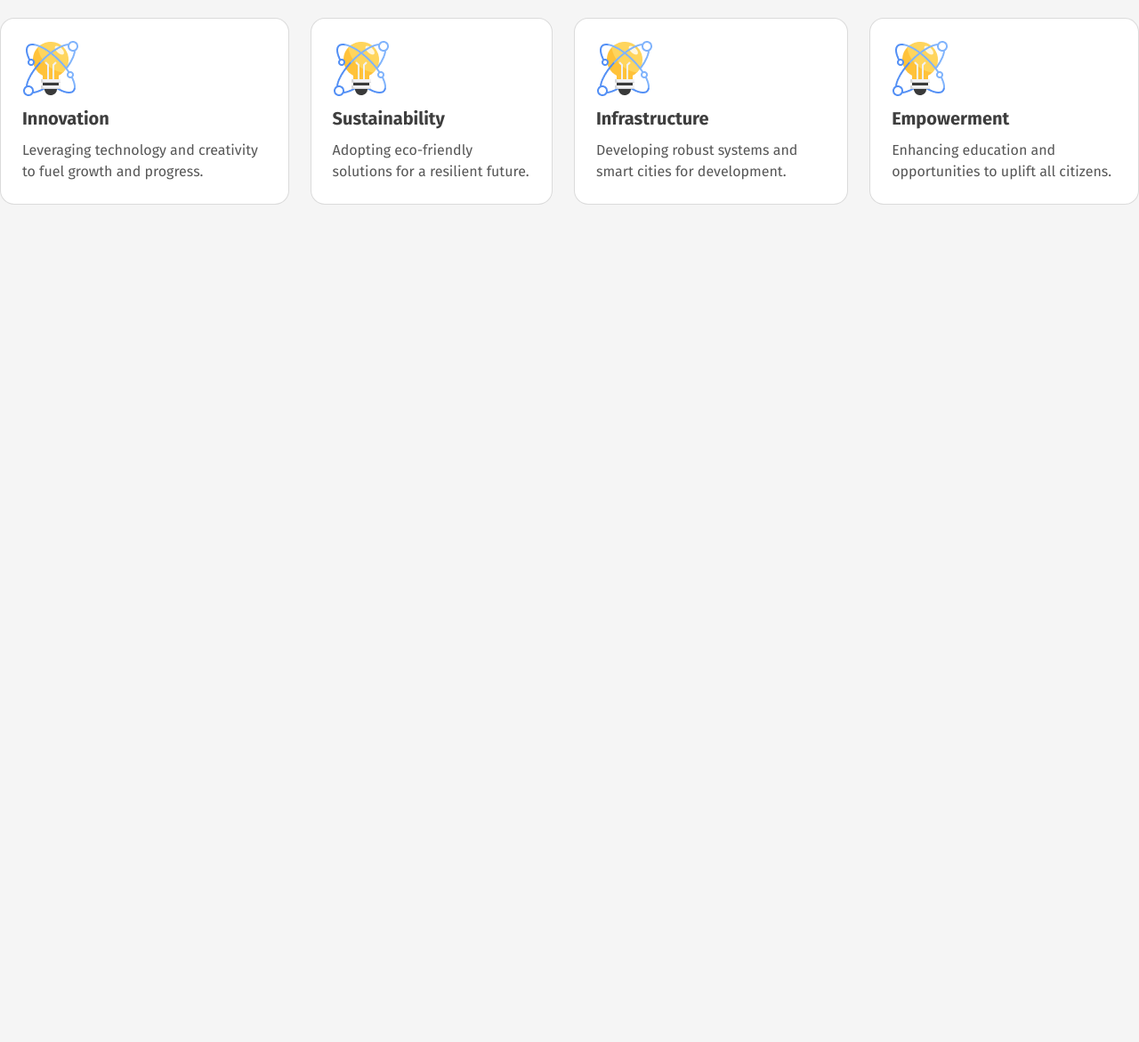
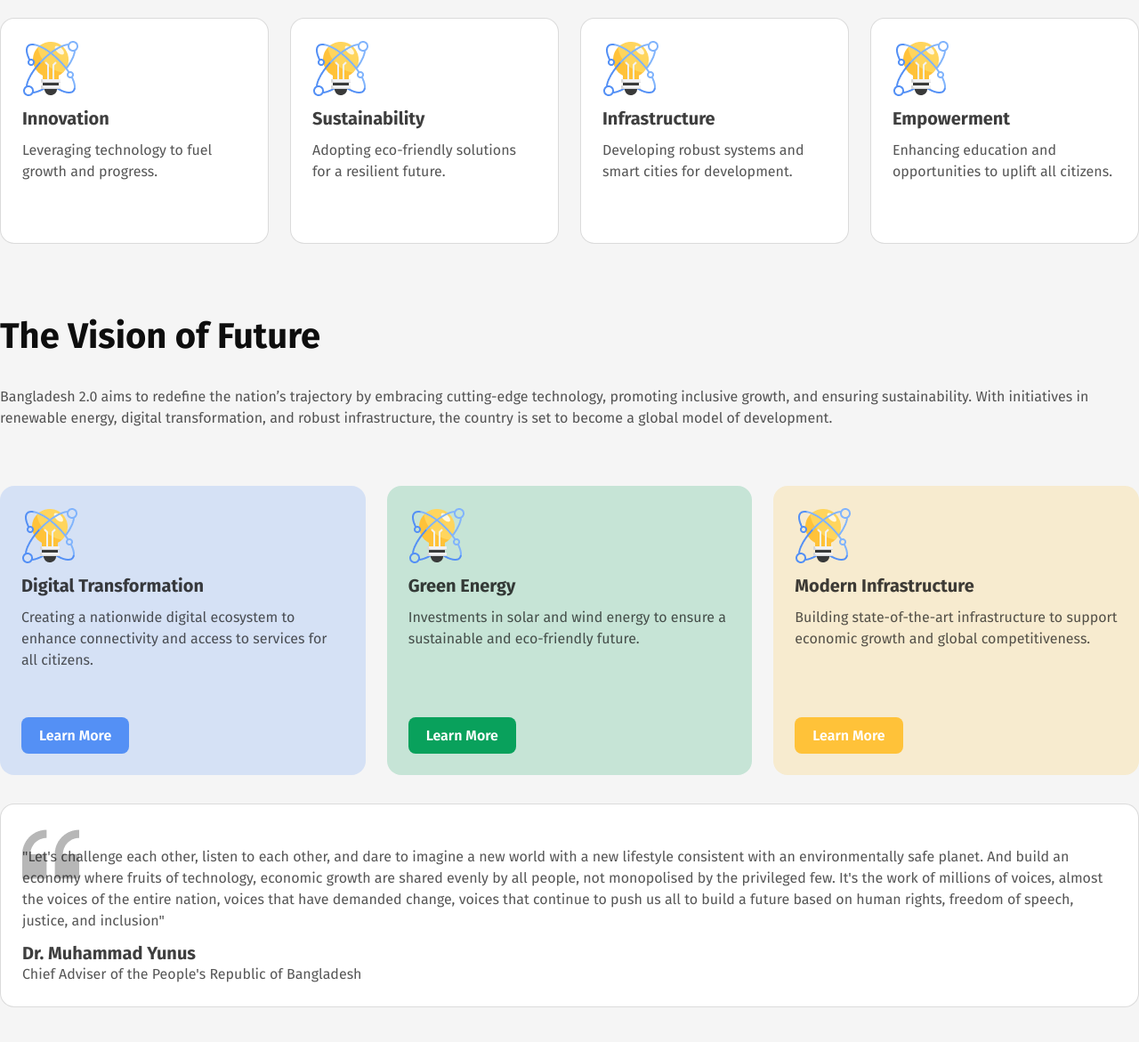
Before and after one commit to abdullahilbaki/Bangladesh-2.0, a plain HTML site: page index.html in a window 1280 px wide. Shown: the part 748-1919 px from the top of the page at 89% size. Before the commit the page ends 1048 px from the top, so only its background shows below. Drawn offline with Linux system fonts and the light colour scheme.

Commit message:
added The Vision of Future

```diff
--- a/index.html
+++ b/index.html
@@ -33,7 +33,7 @@
                 <div class="white-box flex-row">
                     <img src="assets/card-icon.png" alt="light icon">
                     <h6 class="fira-sans-normal">Innovation</h6>
-                    <p class="fira-sans-light">Leveraging technology and creativity to fuel growth and progress. </p>
+                    <p class="fira-sans-light">Leveraging technology to fuel growth and progress. </p>
                 </div>
                 <div class="white-box flex-row">
                     <img src="assets/card-icon.png" alt="light icon">
@@ -52,6 +52,67 @@
                 </div>
             </div>
         </section>
+
+        <section class="vision-of-future">
+            <h1 class="fira-sans-bold">The Vision of Future</h1>
+            <p class="fira-sans-light">Bangladesh 2.0 aims to redefine the nation’s trajectory by embracing cutting-edge
+                technology, promoting inclusive growth, and ensuring sustainability. With initiatives in renewable
+                energy, digital transformation, and robust infrastructure, the country is set to become a global model
+                of development.</p>
+
+            <div class="vision-of-future-container">
+                <div class="color-box blue-box">
+                    <div class="flex-row">
+                        <img src="assets/card-icon.png" alt="light icon">
+                        <h6 class="fira-sans-normal">Digital Transformation</h6>
+                        <p class="fira-sans-light">Creating a nationwide digital ecosystem to enhance connectivity and
+                            access to services for all citizens.</p>
+                    </div>
+                    <button class="color-btn blue-btn">Learn More</button>
+                </div>
+                <div class="color-box green-box">
+                    <div class="flex-row">
+                        <img src="assets/card-icon.png" alt="light icon">
+                        <h6 class="fira-sans-normal">Green Energy</h6>
+                        <p class="fira-sans-light">Investments in solar and wind energy to ensure a sustainable and
+                            eco-friendly future.</p>
+                    </div>
+                    <button class="color-btn green-btn">Learn More</button>
+                </div>
+                <div class="color-box yellow-box">
+                    <div class="flex-row">
+                        <img src="assets/card-icon.png" alt="light icon">
+                        <h6 class="fira-sans-normal">Modern Infrastructure</h6>
+                        <p class="fira-sans-light">Building state-of-the-art infrastructure to support economic growth
+                            and
+                            global competitiveness.</p>
+                    </div>
+                    <button class="color-btn yellow-btn">Learn More</button>
+                </div>
+            </div>
+
+            <div class="white-box flex-row">
+                <div class="quote">
+                    <p class="fira-sans-light">
+                        "Let's challenge each other, listen to each other, and dare to imagine a new world with a new
+                        lifestyle consistent with an environmentally safe planet. And build an economy where fruits of
+                        technology, economic growth are shared evenly by all people, not monopolised by the privileged
+                        few. It's the work of millions of voices, almost the voices of the entire nation, voices that have
+                        demanded change, voices that continue to push us all to build a future based on human rights,
+                        freedom of speech, justice, and inclusion"
+                    </p>
+                    <!-- https://www.tbsnews.net/bangladesh/prof-yunus-calls-working-together-amid-global-challenges-complexities-993966 -->
+                </div>
+
+                <div>
+                    <h6 class="fira-sans-normal">
+                        Dr. Muhammad Yunus
+                    </h6>
+
+                    <p class="fira-sans-light">Chief Adviser of the People's Republic of Bangladesh</p>
+                </div>
+            </div>
+        </section>
     </main>
     <footer></footer>
 </body>
--- a/styles/style.css
+++ b/styles/style.css
@@ -130,18 +130,24 @@ nav button:hover {
     gap: 24px;
 }
 
+.pillars-container div {
+    width: 302px;
+    height: 254px;
+}
+
 .white-box {
     box-sizing: border-box;
     border: 1px solid rgba(14, 14, 14, 0.15);
     border-radius: 16px;
-    background: rgb(255, 255, 255); /* original white */
+    background: rgb(255, 255, 255);
     padding: 24px;
-    transition: background 0.3s, box-shadow 0.3s; /* Smooth transition for hover effect */
+    transition: background 0.3s, box-shadow 0.3s, transform 0.2s;
 }
 
 .white-box:hover {
-    background: rgb(250, 250, 250); /* Lighter shade of white to differentiate */
-    box-shadow: 0 4px 8px rgba(0, 0, 0, 0.1); /* Soft shadow effect */
+    background: rgb(240, 240, 240);
+    box-shadow: 0 6px 12px rgba(0, 0, 0, 0.2);
+    transform: translateY(-4px);
 }
 
 .flex-row {
@@ -150,3 +156,109 @@ nav button:hover {
     gap: 12px;
     align-items: flex-start;
 }
+
+.vision-of-future {
+    margin-top: 80px;
+    display: flex;
+    flex-direction: column;
+    gap: 32px;
+}
+
+.vision-of-future-container {
+    margin-top: 32px;
+    display: flex;
+    align-items: center;
+    justify-content: space-between;
+    gap: 24px;
+}
+
+.color-box {
+    width: 410.67px;
+    height: 325px;
+    box-sizing: border-box;
+    border-radius: 16px;
+    padding: 24px;
+    display: flex;
+    flex-direction: column;
+    align-items: flex-start;
+    justify-content: space-between;
+    transition: all 0.3s ease;
+}
+
+.color-btn {
+    border-radius: 8px;
+    padding: 11px 20px;
+    border: none;
+    color: rgb(255, 255, 255);
+    font-family: Fira Sans;
+    font-size: 16px;
+    font-weight: 600;
+    line-height: 19px;
+    transition: all 0.3s ease;
+}
+
+.blue-box {
+    background: rgba(84, 144, 245, 0.2);
+}
+
+.blue-box:hover {
+    background: rgba(84, 144, 245, 0.4);
+    box-shadow: 0px 4px 15px rgba(0, 0, 0, 0.2);
+}
+
+.blue-btn {
+    background: rgb(84, 144, 245);
+
+}
+
+.blue-btn:hover {
+    background: rgb(60, 110, 200);
+    transform: scale(1.05);
+    box-shadow: 0px 4px 10px rgba(0, 0, 0, 0.15);
+}
+
+
+.green-box {
+    background: rgb(198, 228, 214);
+}
+
+.green-box:hover {
+    background: rgb(173, 204, 184);
+    box-shadow: 0px 4px 12px rgba(0, 0, 0, 0.2);
+}
+
+.green-btn {
+    background: rgb(9, 161, 92);
+}
+
+.green-btn:hover {
+    background: rgb(7, 130, 75);
+    transform: scale(1.05);
+    box-shadow: 0px 4px 10px rgba(0, 0, 0, 0.15);
+}
+
+.yellow-box {
+    background: rgb(247, 235, 207);
+}
+
+.yellow-box:hover {
+    background: rgb(247, 235, 190);
+    box-shadow: 0px 4px 12px rgba(0, 0, 0, 0.2);
+}
+
+.yellow-btn {
+    background: rgb(255, 194, 57);
+}
+
+.yellow-btn:hover {
+    background: rgb(220, 170, 45);
+    transform: scale(1.05);
+    box-shadow: 0px 4px 10px rgba(0, 0, 0, 0.15);
+}
+
+.quote {
+    background-image: url("/assets/quote-bg.png");
+    background-repeat: no-repeat;
+    background-position: top left;
+    padding-top: 23px;
+}
```
